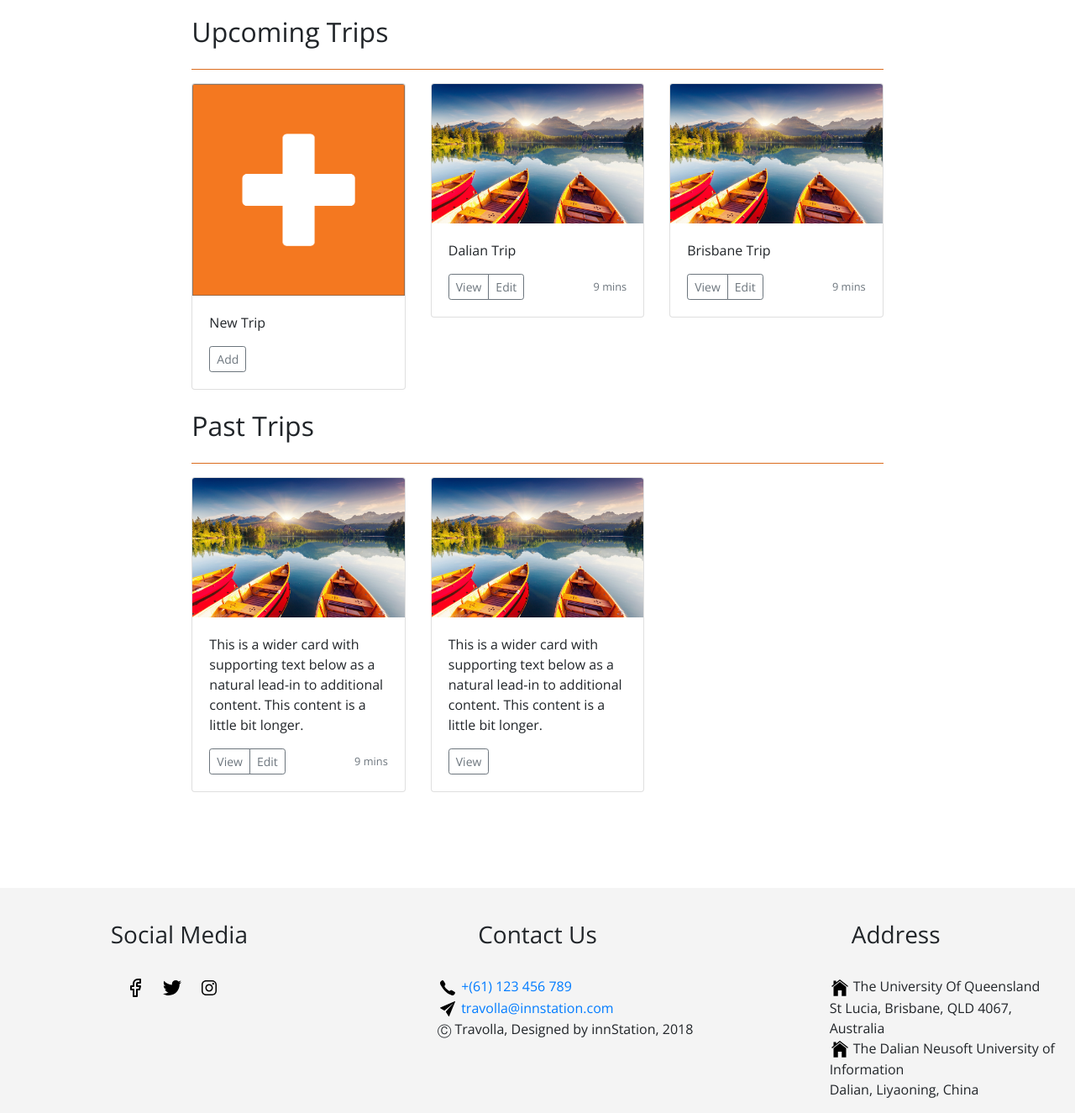
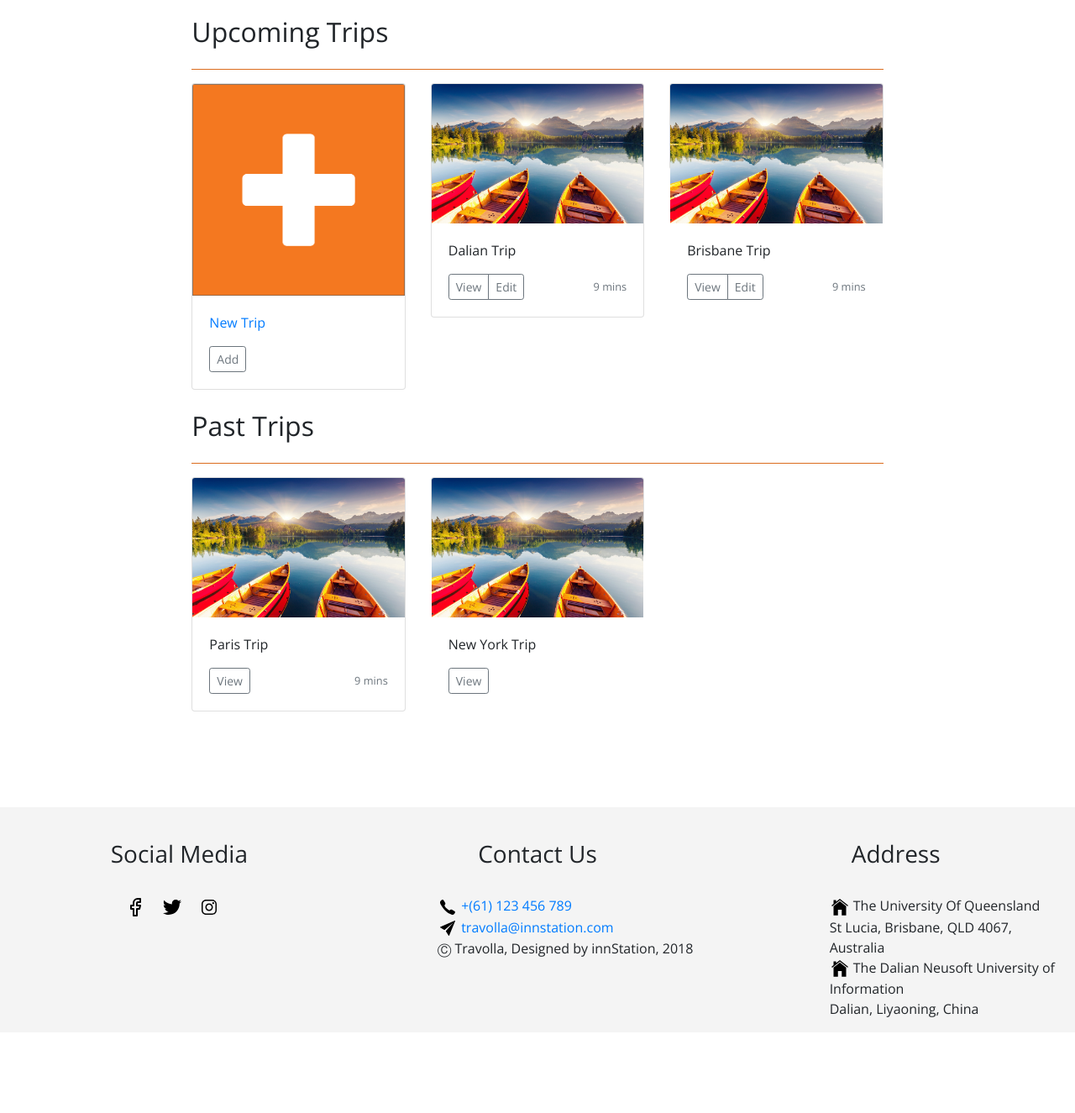
Before and after one commit to lulululu7766/Travolla, a PHP site: page /destinations.php in a window 1280 px wide. Shown: the part 166-1491 px from the top of the page at 84% size. After the commit the page ends 1377 px from the top, so only its background shows below. Run offline with PHP 8.4, Linux system fonts and the light colour scheme; some libraries are stand-ins or nearby versions; some web fonts are replaced.

Commit message:
Update: link to the journeyplanner.php when creating new trip

```diff
--- a/destinations.php
+++ b/destinations.php
@@ -105,7 +105,8 @@
 
                             <div class="row">
                               <div class="col-xs-12 col-sm-12 col-md-4 col-lg-4 ">
-                                <div class="card mb-4 box-shadow ">
+                                <a href="journeyplanner.php">
+                                  <div class="card mb-4 box-shadow ">
                                     <img class="card-img-top thumbpic" src="css/images/newtrip.png" alt="Card image cap">
                                     <div class="card-body">
                                       <p class="card-text">New Trip</p>
@@ -116,11 +117,12 @@
                                       </div>
                                     </div>
                                   </div>
+                                </a>
                               </div>
 
                               <div class="col-xs-12 col-sm-12 col-md-4 col-lg-4">
                                 <div class="card mb-4 box-shadow">
-                                    <img class="card-img-top" src="css/images/bg.jpg" alt="Card image cap">
+                                    <img class="card-img-top thumbpic" src="css/images/bg.jpg" alt="Card image cap">
                                     <div class="card-body">
                                       <p class="card-text">Dalian Trip</p>
                                       <div class="d-flex justify-content-between align-items-center">
@@ -135,7 +137,7 @@
                               </div>
 
                                 <div class="col-xs-12 col-sm-12 col-md-4 col-lg-4">
-                                <div class="card mb-4 box-shadow">
+                                <div class="card mb-4 box-shadow thumbpic">
                                     <img class="card-img-top" src="css/images/bg.jpg" alt="Card image cap">
                                     <div class="card-body">
                                       <p class="card-text">Brisbane Trip</p>
@@ -173,13 +175,12 @@
                         <div class="row">
                               <div class="col-xs-12 col-sm-12 col-md-4 col-lg-4">
                                 <div class="card mb-4 box-shadow">
-                                    <img class="card-img-top" src="css/images/bg.jpg" alt="Card image cap">
+                                    <img class="card-img-top thumbpic" src="css/images/bg.jpg" alt="Card image cap">
                                     <div class="card-body">
-                                      <p class="card-text">This is a wider card with supporting text below as a natural lead-in to additional content. This content is a little bit longer.</p>
+                                      <p class="card-text">Paris Trip</p>
                                       <div class="d-flex justify-content-between align-items-center">
                                         <div class="btn-group">
                                           <button type="button" class="btn btn-sm btn-outline-secondary">View</button>
-                                          <button type="button" class="btn btn-sm btn-outline-secondary">Edit</button>
                                         </div>
                                         <small class="text-muted">9 mins</small>
                                       </div>
@@ -188,10 +189,10 @@
                               </div>
 
                               <div class="col-xs-12 col-sm-12 col-md-4 col-lg-4">
-                                <div class="card mb-4 box-shadow">
+                                <div class="card mb-4 box-shadow thumbpic">
                                     <img class="card-img-top" src="css/images/bg.jpg" alt="Card image cap">
                                     <div class="card-body">
-                                      <p class="card-text">This is a wider card with supporting text below as a natural lead-in to additional content. This content is a little bit longer.</p>
+                                      <p class="card-text"> New York Trip </p>
                                       <div class="d-flex justify-content-between align-items-center">
                                         <div class="btn-group">
                                           <button type="button" class="btn btn-sm btn-outline-secondary">View</button>
```
